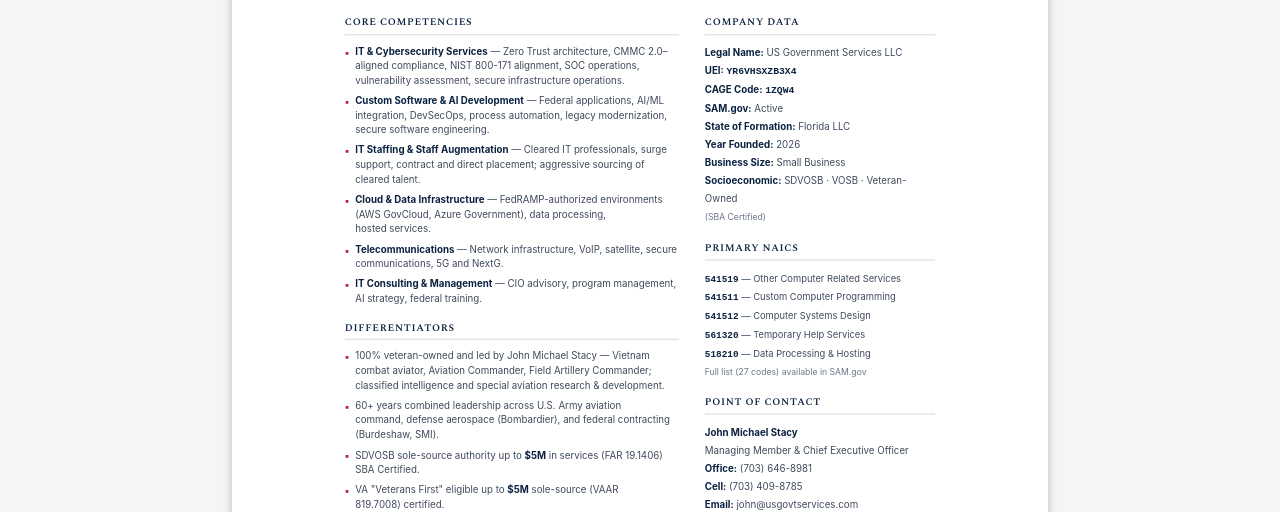
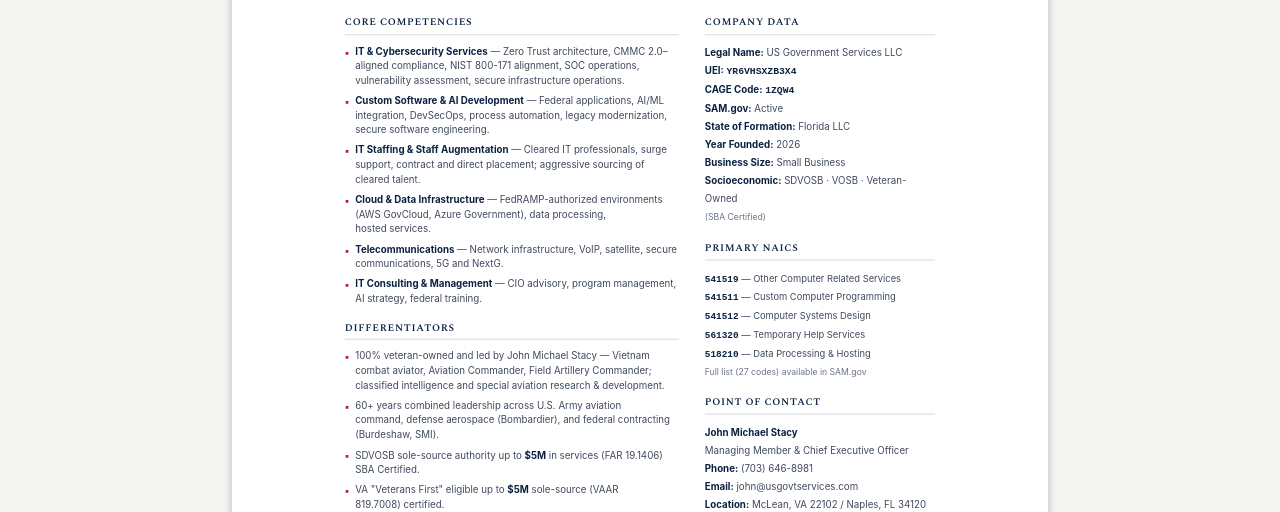
Before and after one commit to brandonusgovtservices-svg/usgovtservices-website, a plain HTML site: page capability-statement.html in a window 1280 px wide. Shown: the part 290-802 px from the top of the page. Drawn offline with nearby package versions, Linux system fonts and the light colour scheme.

Commit message:
Remove cell number; office number only
Co-Authored-By: Claude Opus 5.5 <noreply@anthropic.com>
Claude-Session: https://claude.ai/code/session_01Y5TwXiEuVWMMW71YAQMgj3

```diff
--- a/capability-statement.html
+++ b/capability-statement.html
@@ -152,8 +152,7 @@
         <div style="font-size:13.5px;line-height:1.85;color:#3F4A5C;">
           <strong style="color:#0A2240;">John Michael Stacy</strong><br>
           Managing Member &amp; Chief Executive Officer<br>
-          <strong style="color:#0A2240;">Office:</strong> (703) 646-8981<br>
-          <strong style="color:#0A2240;">Cell:</strong> (703) 409-8785<br>
+          <strong style="color:#0A2240;">Phone:</strong> (703) 646-8981<br>
           <strong style="color:#0A2240;">Email:</strong> john@usgovtservices.com<br>
           <strong style="color:#0A2240;">Location:</strong> McLean, VA 22102 / Naples, FL 34120
         </div>
```
Also changed, not shown: construction-capability-statement.html (+1 -2 lines).
